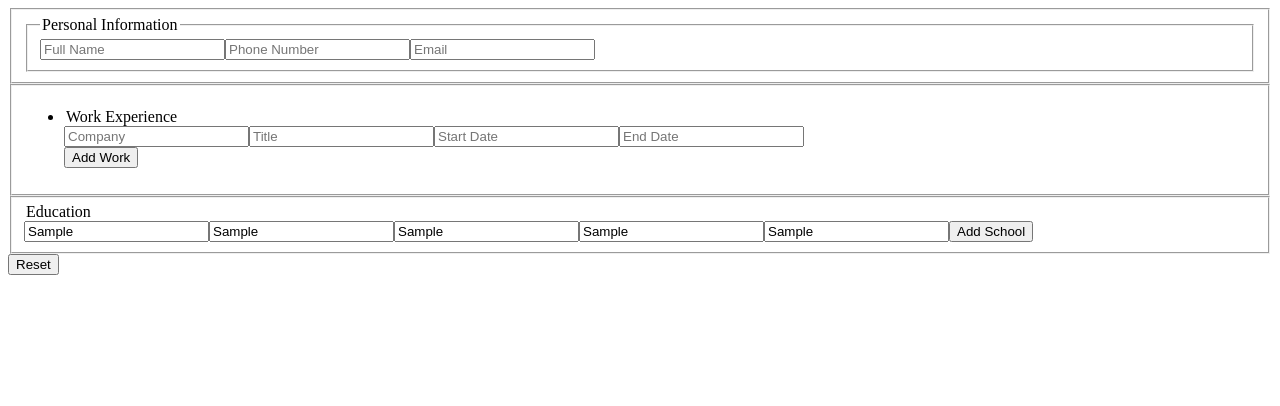
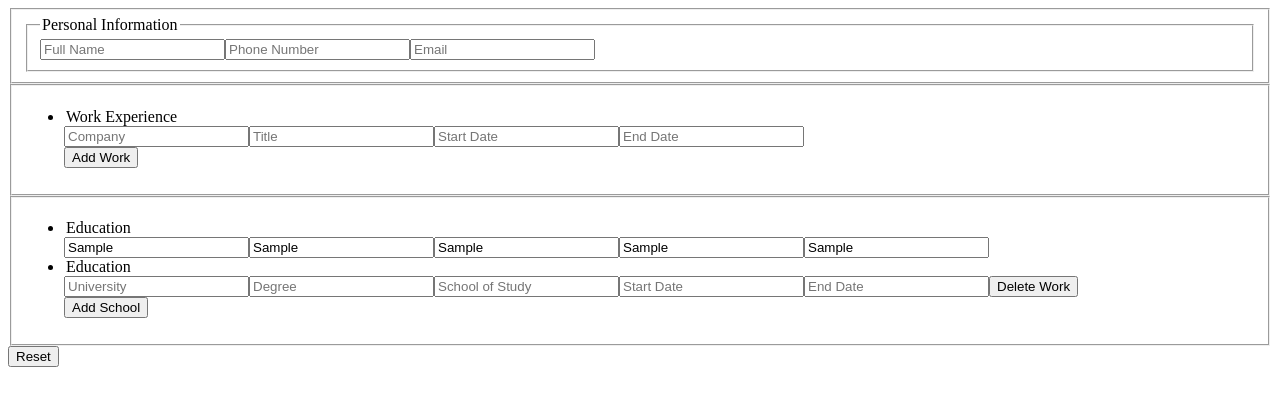
Before and after one commit to ericchi00/Project-CV-Application, a React (Create React App) app: page / in a window 1280 px wide. Both pictures are taken after typing "Sample", "Sample", "Sample", "Sample", "Sample" into the empty fields and a click on the button "Add School". Shown: the top 406 px of the page. Built offline with nearby package versions, Linux system fonts and the light colour scheme.

Commit message:
add school button works

```diff
--- a/src/App.js
+++ b/src/App.js
@@ -13,6 +13,7 @@ class App extends React.Component {
 			educationCount: 0,
 		};
 		this.addWork = this.addWork.bind(this);
+		this.addEducation = this.addEducation.bind(this);
 	}
 
 	addWork() {
@@ -56,7 +57,8 @@ class App extends React.Component {
 						</ul>
 					</fieldset>
 					<fieldset>
-						<div className="school">
+						<ul>
+							<li>
 								<legend>Education</legend>
 								<label htmlFor="school"></label>
 								<input type="text" id="school" placeholder="University" />
@@ -68,8 +70,12 @@ class App extends React.Component {
 								<input type="text" id="schoolStart" placeholder="Start Date" />
 								<label htmlFor="schoolEnd"></label>
 								<input type="text" id="schoolEnd" placeholder="End Date" />
-							<button type="button">Add School</button>
-						</div>
+							</li>
+							<Education education={this.state.education} />
+							<button type="button" onClick={this.addEducation}>
+								Add School
+							</button>
+						</ul>
 					</fieldset>
 					<button type="reset">Reset</button>
 				</form>
--- a/src/components/education.js
+++ b/src/components/education.js
@@ -3,11 +3,17 @@ import React from 'react';
 class Education extends React.Component {
 	constructor(props) {
 		super(props);
+		this.state = {
+			item: {
+				text: '',
+			},
+			items: [],
+		};
 	}
-
 	render() {
-		return (
-			<fieldset>
+		const { education } = this.props;
+		return education.map((item, index) => (
+			<li key={index}>
 				<legend>Education</legend>
 				<label htmlFor="school"></label>
 				<input type="text" id="school" placeholder="University" />
@@ -19,8 +25,9 @@ class Education extends React.Component {
 				<input type="text" id="schoolStart" placeholder="Start Date" />
 				<label htmlFor="schoolEnd"></label>
 				<input type="text" id="schoolEnd" placeholder="End Date" />
-			</fieldset>
-		);
+				<button type="button">Delete Work</button>
+			</li>
+		));
 	}
 }
 
```
Lines whose indentation alone changed are shown as unchanged.
